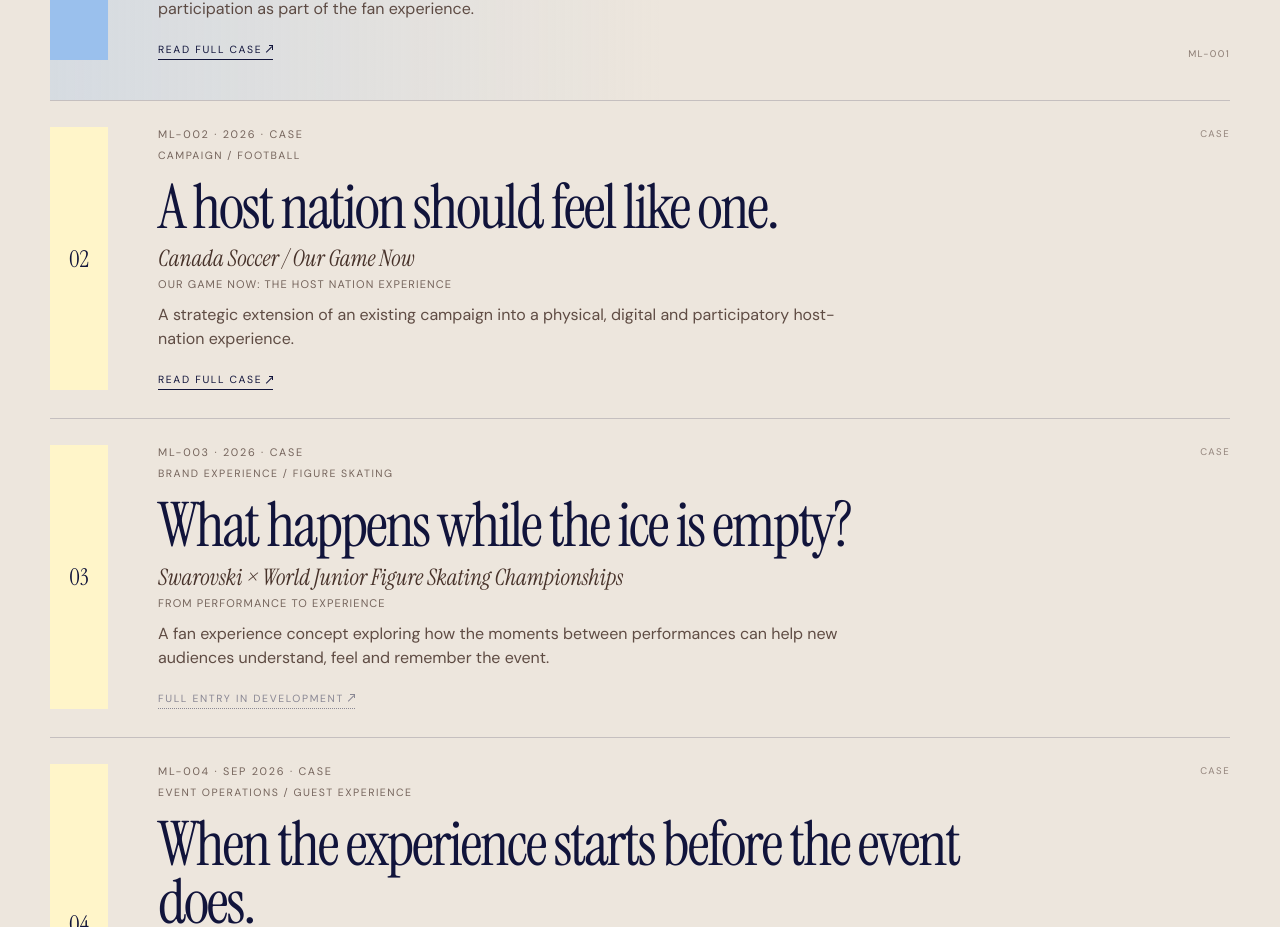
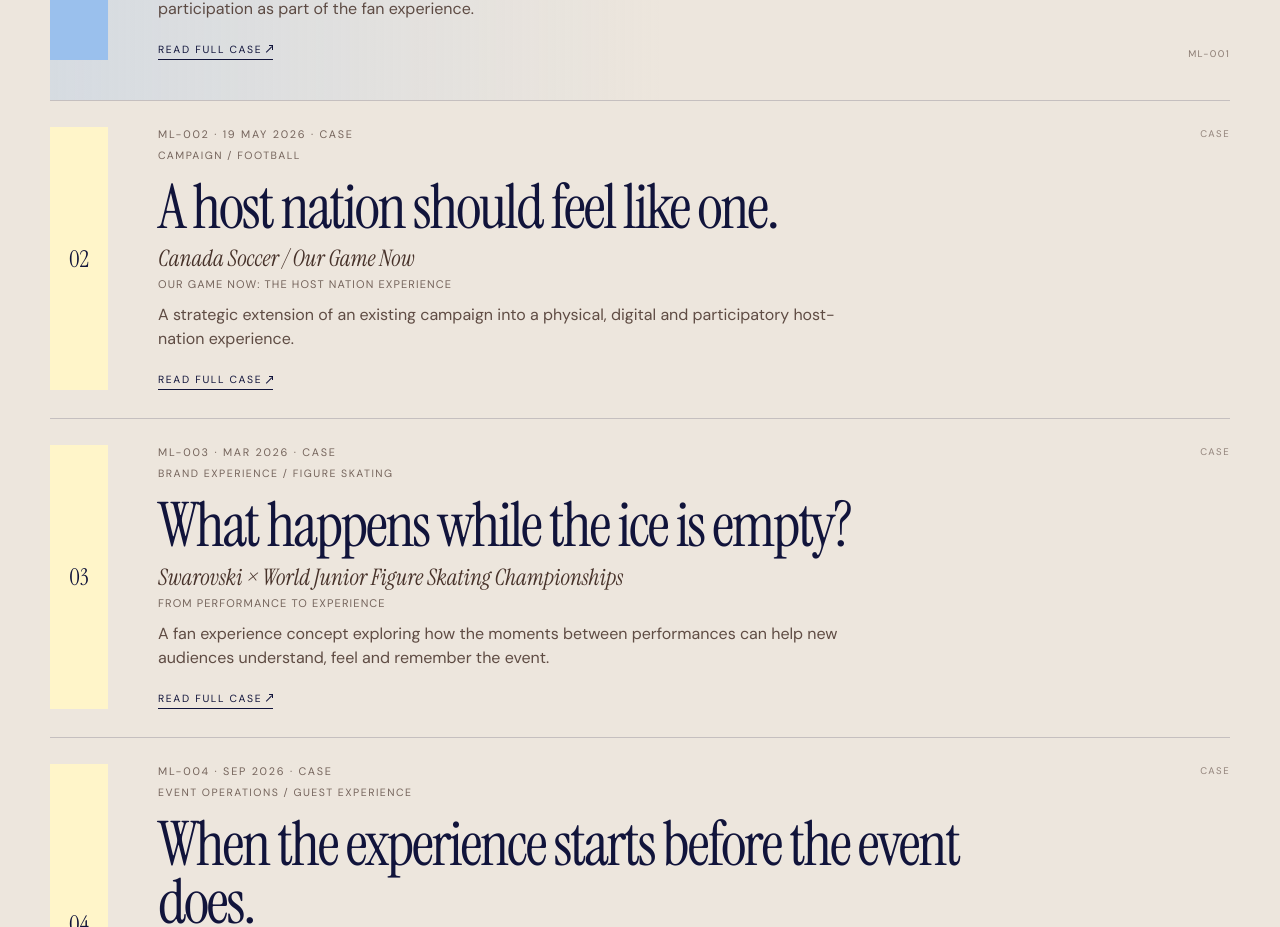
Before and after one commit to martalavina/marta-archive-portfolio, a Next.js app: page /archive in a window 1280 px wide. Shown: the part 1077-2004 px from the top of the page. Built offline with nearby package versions, Linux system fonts and the light colour scheme.

Commit message:
Link Swarovski case and correct project dates

```diff
--- a/app/archive/page.js
+++ b/app/archive/page.js
@@ -17,7 +17,7 @@
   {
     id: 'canada-soccer',
     code: 'ML-002',
-    date: '2026',
+    date: '19 MAY 2026',
     type: 'CASE',
     category: 'CAMPAIGN / FOOTBALL',
     title: 'Our Game Now: The Host Nation Experience',
@@ -30,7 +30,7 @@
   {
     id: 'swarovski-figure-skating',
     code: 'ML-003',
-    date: '2026',
+    date: 'MAR 2026',
     type: 'CASE',
     category: 'BRAND EXPERIENCE / FIGURE SKATING',
     title: 'From Performance to Experience',
@@ -38,6 +38,7 @@
     client: 'Swarovski × World Junior Figure Skating Championships',
     description: 'A fan experience concept exploring how the moments between performances can help new audiences understand, feel and remember the event.',
     weight: 'case',
+    href: '/archive/swarovski-figure-skating',
   },
   {
     id: '300-vip',
```
